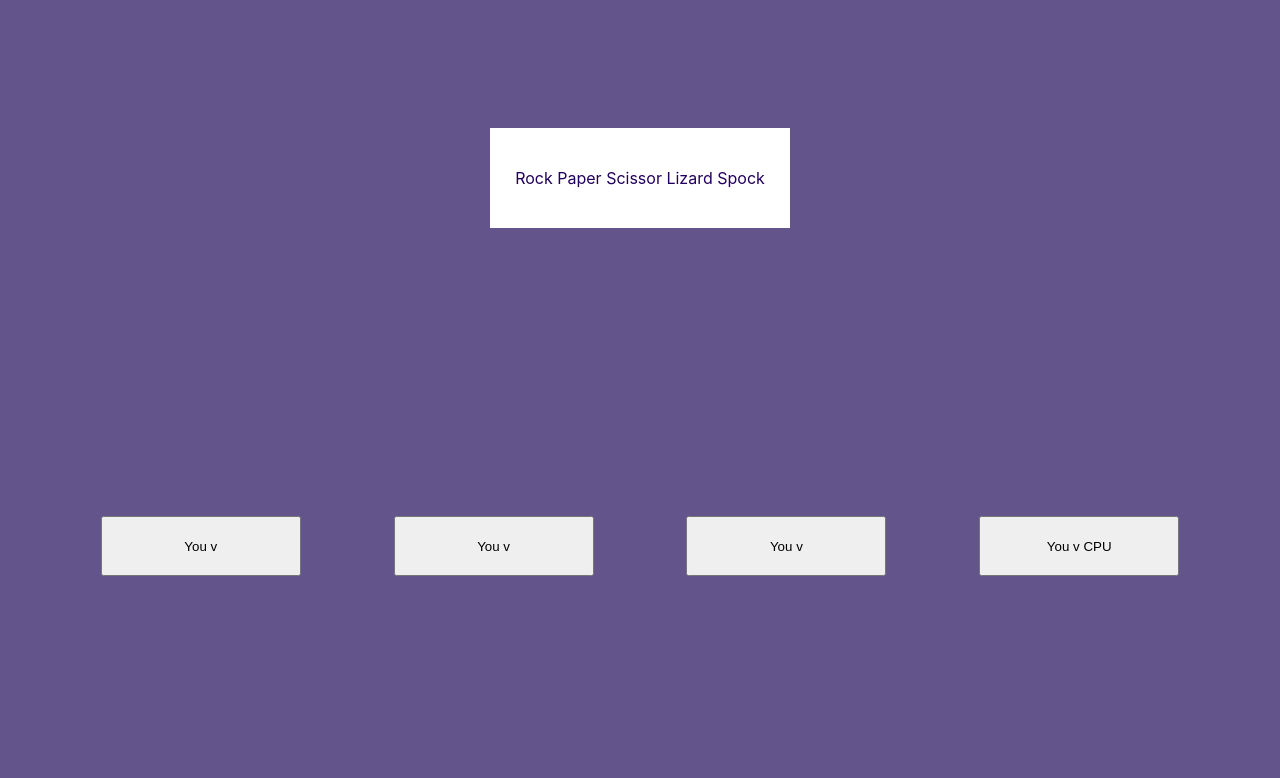
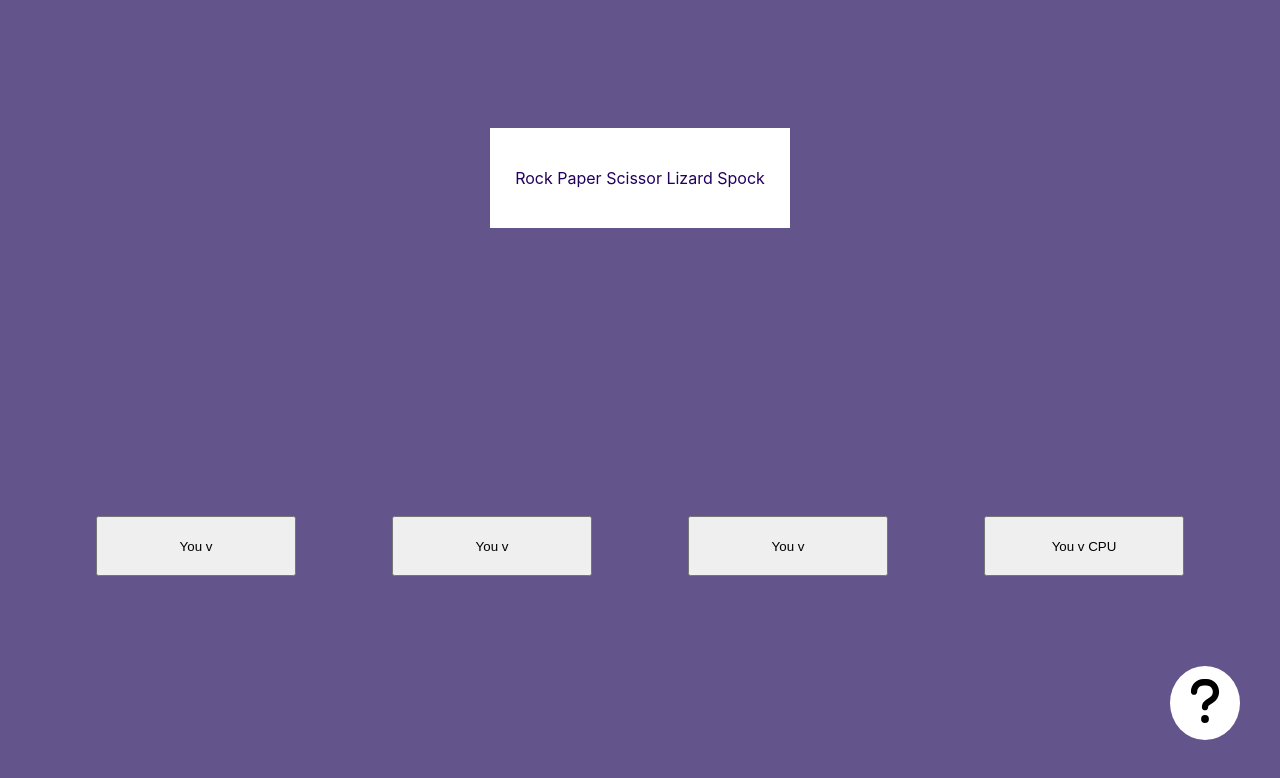
Before and after one commit to rob2fresh4this/Rock-Paper-Scissor-Lizard-Spock---Project, a plain HTML site: page index.html in a window 1280 px wide. Drawn offline with Linux system fonts and the light colour scheme; a web font is replaced by a local one.

Commit message:
Add game UI enhancements and footer with controller icon

```diff
--- a/index.html
+++ b/index.html
@@ -20,6 +20,10 @@
         <a href="./Pages/you_vs_CPU.html"><button class="PickModeButton" id="gameModeVsCPU">You v CPU</button></a>
     </div>
 
+    <footer class="footer">
+        <button class="hide">go back</button>
+        <div class="bg-controller"><img class="icon-controller" src="./Assets/Icon/question-solid.svg" alt=""></div>
+    </footer>
 
 </body>
 </html>
--- a/style.css
+++ b/style.css
@@ -6,6 +6,7 @@
 body {
     background-color: #64548c;
     font-family: "inter", sans-serif;
+    margin: 0;
 }
 
 .title{
@@ -32,3 +33,46 @@ body {
     height: 60px;
 
 }
+
+.PickModeButton1{
+    width: auto;
+    height: 100px;
+    background-color: transparent;
+    border: none;
+    cursor: pointer;
+}
+
+.PickModeButton1 img {
+    width: 70%;
+}
+
+.footer{
+    position: fixed;
+    bottom: 50px;
+    width: 100%;
+    color: white;
+    text-align: center;
+    padding: 10px;
+    display: flex;
+    justify-content: space-between;
+}
+
+.hide{
+    background-color: transparent;
+    color: transparent;
+    border: none;
+    cursor: auto;
+}
+
+.bg-controller{
+    background-color: white;
+    border-radius: 50%;
+    margin-right: 50px;
+}
+
+.icon-controller{
+    width: 50px;
+    height: 50px;
+    cursor: pointer;
+    padding: 10px;
+}
```
Also changed, not shown: Pages/you_vs_CPU.html (+15 -5 lines), Assets/Icon/question-solid.svg (added).
